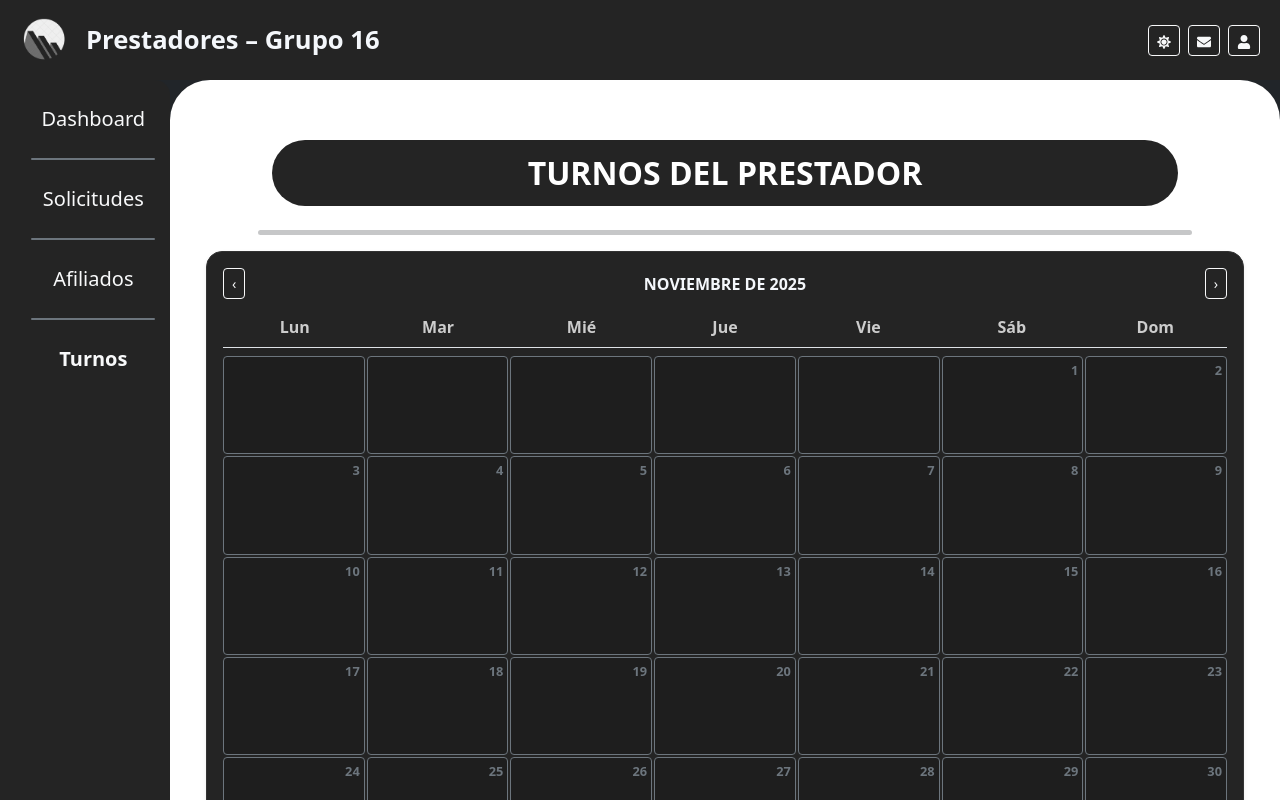
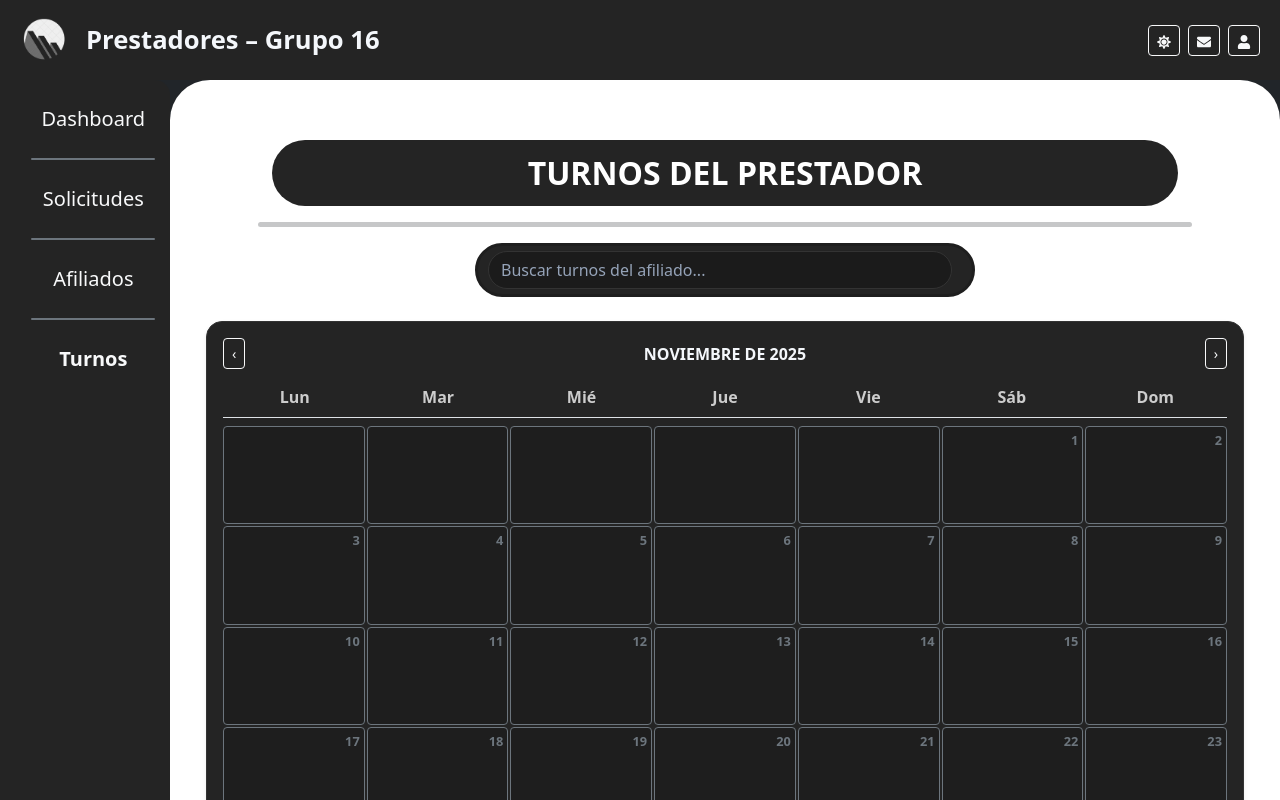
Before and after one commit to DesApp-2025c2-Grupo16/frontend, a React (Vite) app: page /turnos in a window 1280 px wide. Shown: the top 800 px of the page. Built offline with nearby package versions, Linux system fonts and the light colour scheme; no server answers; sample sign-in values are in the browser's storage.

Commit message:
Agregamos barra de búsqueda en Turnos para Afiliados

```diff
--- a/src/pages/Turnos.jsx
+++ b/src/pages/Turnos.jsx
@@ -1,12 +1,17 @@
 import { useState, useEffect, useCallback } from "react";
 import CalendarMonth from "../components/CalendarMonth.jsx";
 
-/* 🔹 Toast visual */
+/* Toast visual */
 function Toast({ message, type = "success", onClose }) {
   if (!message) return null;
+
   const bgClass = type === "error" ? "text-bg-danger" : "text-bg-success";
+
   return (
-    <div className="position-fixed bottom-0 end-0 p-3" style={{ zIndex: 2000 }}>
+    <div
+      className="position-fixed bottom-0 end-0 p-3"
+      style={{ zIndex: 2000 }}
+    >
       <div
         className={`toast show align-items-center ${bgClass} border-0 shadow`}
         role="alert"
@@ -29,41 +34,64 @@ function Toast({ message, type = "success", onClose }) {
 
 export default function Turnos() {
   const prestadorId = 1;
+
   const [turnosPorFecha, setTurnosPorFecha] = useState({});
+  const [turnosCompletos, setTurnosCompletos] = useState([]);
   const [loading, setLoading] = useState(true);
   const [toast, setToast] = useState({ message: "", type: "success" });
 
-  // 🔹 Control del mes actual (para pasarle al calendario)
+  const [q, setQ] = useState(""); // 🔍 Buscador
+
+  // Control del mes actual
   const [anio, setAnio] = useState(new Date().getFullYear());
   const [mes, setMes] = useState(new Date().getMonth() + 1);
 
-  /* 🔹 Cargar turnos del mes visible */
+  /* ============================
+     Cargar turnos del mes visible
+     ============================ */
   const fetchTurnosDelMes = useCallback(async (anio, mes) => {
     try {
       setLoading(true);
+
       const ultimoDia = new Date(anio, mes, 0).getDate();
-      const resultados = {};
+      const resultadosConteo = {};
+      const resultadosTurnos = [];
 
       for (let dia = 1; dia <= ultimoDia; dia++) {
         const fechaISO = `${anio}-${String(mes).padStart(2, "0")}-${String(
           dia
         ).padStart(2, "0")}`;
+
         try {
           const res = await fetch(
             `http://localhost:3001/turnos/${prestadorId}/fecha/${fechaISO}`
           );
+
           if (!res.ok) {
-            resultados[fechaISO] = 0;
+            resultadosConteo[fechaISO] = 0;
             continue;
           }
+
           const data = await res.json();
-          resultados[fechaISO] = Array.isArray(data) ? data.length : 0;
+
+          // data = array de turnos
+          resultadosConteo[fechaISO] = Array.isArray(data) ? data.length : 0;
+
+          if (Array.isArray(data)) {
+            data.forEach((t) =>
+              resultadosTurnos.push({
+                ...t,
+                fechaISO,
+              })
+            );
+          }
         } catch {
-          resultados[fechaISO] = 0;
+          resultadosConteo[fechaISO] = 0;
         }
       }
 
-      setTurnosPorFecha(resultados);
+      setTurnosPorFecha(resultadosConteo);
+      setTurnosCompletos(resultadosTurnos);
     } catch (error) {
       console.error("Error al cargar turnos:", error);
       setToast({
@@ -75,21 +103,47 @@ export default function Turnos() {
     }
   }, []);
 
-  /* 🔹 Carga inicial */
+  /* Carga inicial */
   useEffect(() => {
     fetchTurnosDelMes(anio, mes);
   }, [anio, mes, fetchTurnosDelMes]);
 
-  /* 🔹 Cuando el calendario cambia de mes */
+  /* Cuando el calendario cambia de mes */
   const handleChangeMes = (nuevoAnio, nuevoMes) => {
     setAnio(nuevoAnio);
     setMes(nuevoMes);
   };
 
+  /* ============================
+     FILTRO DE BÚSQUEDA por afiliado
+     ============================ */
+  const turnosFiltrados = turnosCompletos.filter((t) => {
+    if (!q) return true;
+
+    const nombreCompleto = t.afiliado
+      ? `${t.afiliado.nombre} ${t.afiliado.apellido}`.toLowerCase()
+      : "";
+
+    return nombreCompleto.includes(q.toLowerCase());
+  });
+
+  /* ============================
+     Recalcular conteo por fecha cuando se filtra
+     ============================ */
+  const conteoFiltrado = {};
+
+  turnosFiltrados.forEach((t) => {
+    conteoFiltrado[t.fechaISO] = (conteoFiltrado[t.fechaISO] || 0) + 1;
+  });
+
+  // Si no hay búsqueda, mostrar conteo real
+  const turnosParaCalendario = q ? conteoFiltrado : turnosPorFecha;
+
   return (
   <div className="mt-4 position-relative">
-      {/* 🔸 Encabezado con diseño original */}
-      <div className="d-flex align-items-center gap-3 mb-3 px-3">
+
+    {/* Encabezado */}
+    <div className="d-flex align-items-center gap-3 mb-3 px-3 mt-4">
       <h2
         className="text-white fw-bold py-2 px-5 mx-auto rounded-pill"
         style={{
@@ -106,18 +160,45 @@ export default function Turnos() {
     </div>
 
     <hr
-        className="border-dark border-5 rounded-pill mt-4 mx-auto"
+      className="border-dark border-5 rounded-pill mx-auto"
       style={{ width: "90%" }}
     />
 
-      {/* 🔸 Calendario o carga */}
+    {/* BUSCADOR debajo del título */}
+    <div
+      className="d-flex justify-content-center align-items-center mb-4"
+      style={{
+        border: "3px solid #1e1e1e",
+        borderRadius: "50px",
+        padding: "5px 10px",
+        width: "500px",
+        margin: "0 auto",
+        background: "#242424",
+      }}
+    >
+      <input
+        type="text"
+        className="form-control"
+        placeholder="Buscar turnos del afiliado..."
+        value={q}
+        onChange={(e) => setQ(e.target.value)}
+        style={{
+          borderRadius: "50px",
+          marginRight: "10px",
+          background: "#242424",
+          color: "white",
+        }}
+      />
+    </div>
+
+    {/* Calendario */}
     {loading ? (
       <div className="text-center mt-5 text-white">Cargando turnos...</div>
     ) : (
       <div className="col-12">
         <CalendarMonth
           key={`${anio}-${mes}`}
-            turnos={turnosPorFecha}
+          turnos={turnosParaCalendario}
           onChangeMes={handleChangeMes}
           anio={anio}
           mes={mes}
@@ -125,7 +206,7 @@ export default function Turnos() {
       </div>
     )}
 
-      {/* 🔸 Toast de mensajes */}
+    {/* Toast */}
     <Toast
       message={toast.message}
       type={toast.type}
@@ -133,4 +214,5 @@ export default function Turnos() {
     />
   </div>
 );
+
 }
```
Lines whose indentation alone changed are shown as unchanged.
